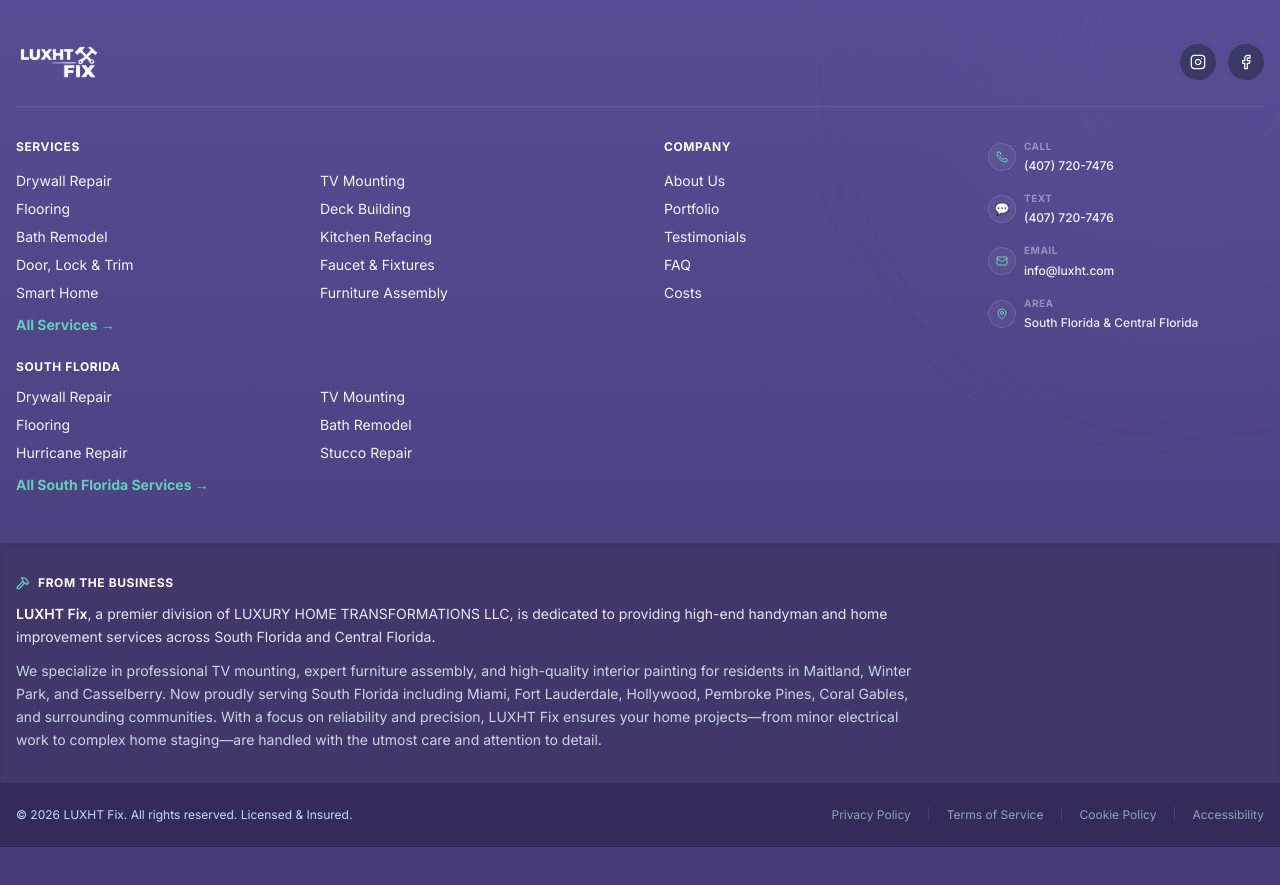
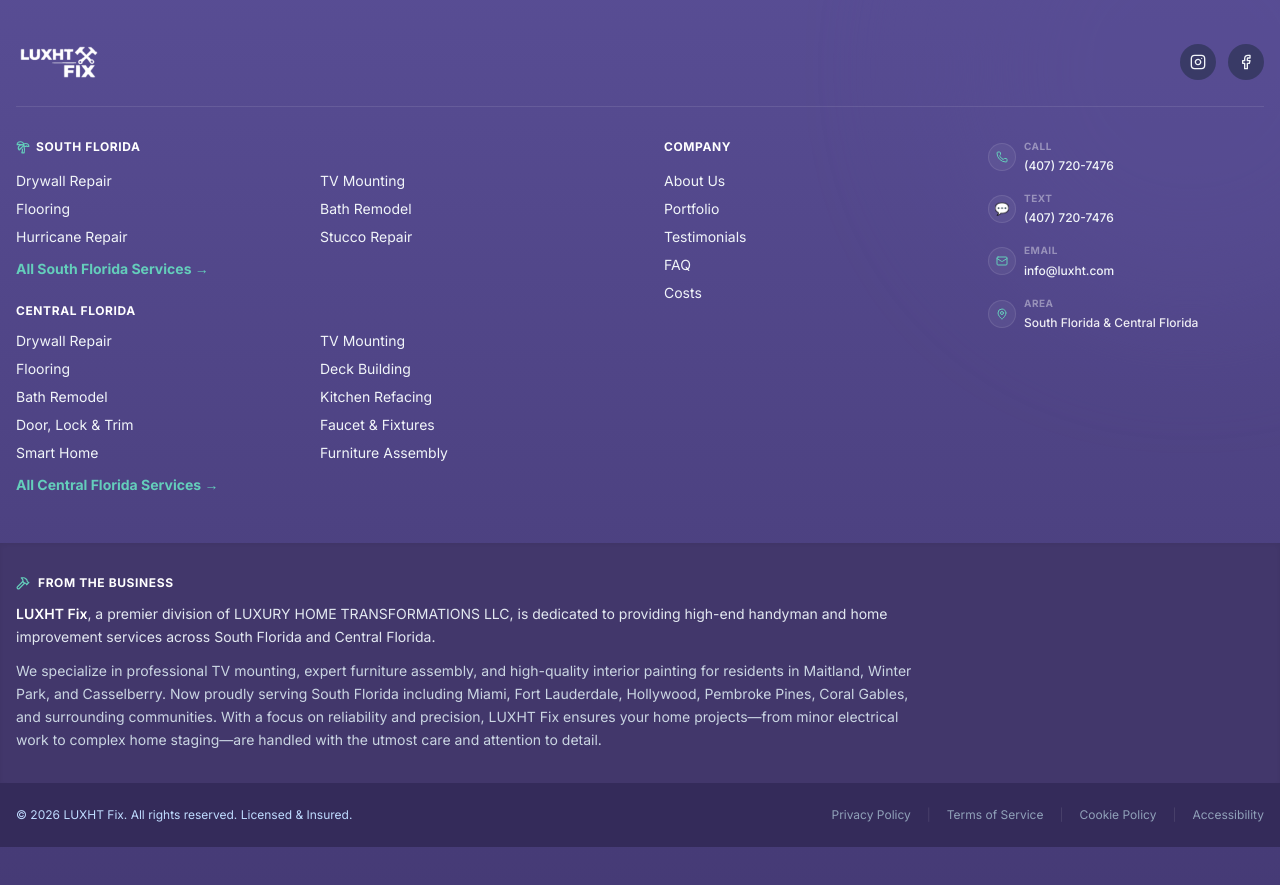
Before and after one commit to lux-ht/luxht-fix-website, a Next.js app: page / in a window 1280 px wide. Shown: the part 4200-5085 px from the top of the page. Built offline with nearby package versions, Linux system fonts and the light colour scheme; no server answers.

Commit message:
Miami midified version may 11

```diff
--- a/app/page.tsx
+++ b/app/page.tsx
@@ -116,7 +116,7 @@
                         {/* Integrated Gallery */}
                         <DrywallGallery />
 
-                        <Link href="/drywall-orlando/" className="btn-gradient-glass btn-gradient-shimmer w-full justify-center text-sm">
+                        <Link href="/drywall-miami/" className="btn-gradient-glass btn-gradient-shimmer w-full justify-center text-sm">
                             Fix My Drywall <ArrowRight size={16} />
                         </Link>
                     </div>
@@ -143,7 +143,7 @@
                                     </li>
                                 ))}
                             </ul>
-                            <Link href="/drywall-orlando/" className="btn-gradient-glass btn-gradient-shimmer">
+                            <Link href="/drywall-miami/" className="btn-gradient-glass btn-gradient-shimmer">
                                 Fix My Drywall <ArrowRight size={18} />
                             </Link>
                         </div>
--- a/components/Footer.tsx
+++ b/components/Footer.tsx
@@ -1,5 +1,5 @@
 import Link from 'next/link';
-import { Facebook, Instagram, Twitter, MapPin, Phone, Mail, Hammer } from 'lucide-react';
+import { Facebook, Instagram, Twitter, MapPin, Phone, Mail, Hammer, Palmtree } from 'lucide-react';
 
 export default function Footer() {
     return (
@@ -26,7 +26,20 @@
                 <div className="grid grid-cols-2 md:grid-cols-4 gap-6 md:gap-12">
                     {/* Services Column - 1 col on mobile, 2 on desktop */}
                     <div className="col-span-1 md:col-span-2">
-                        <h3 className="font-bold text-white mb-4 uppercase tracking-wider text-xs">Services</h3>
+                        <h3 className="font-bold text-white mb-4 uppercase tracking-wider text-xs flex items-center gap-1.5">
+                            <Palmtree size={14} className="text-[#64CEBB]" /> South Florida
+                        </h3>
+                        <ul className="grid grid-cols-2 gap-x-2 gap-y-2 text-xs md:text-sm">
+                            <li><Link href="/drywall-miami/" className="hover:text-[#64CEBB] transition-colors">Drywall Repair</Link></li>
+                            <li><Link href="/tv-mounting-miami/" className="hover:text-[#64CEBB] transition-colors">TV Mounting</Link></li>
+                            <li><Link href="/flooring-installation-miami/" className="hover:text-[#64CEBB] transition-colors">Flooring</Link></li>
+                            <li><Link href="/bath-remodel-miami/" className="hover:text-[#64CEBB] transition-colors">Bath Remodel</Link></li>
+                            <li><Link href="/hurricane-damage-repair-miami/" className="hover:text-[#64CEBB] transition-colors">Hurricane Repair</Link></li>
+                            <li><Link href="/stucco-repair-miami/" className="hover:text-[#64CEBB] transition-colors">Stucco Repair</Link></li>
+                            <li className="col-span-2 mt-1"><Link href="/south-florida/" className="font-bold text-[#64CEBB] hover:text-white transition-colors">All South Florida Services →</Link></li>
+                        </ul>
+
+                        <h3 className="font-bold text-white mt-6 mb-3 uppercase tracking-wider text-xs">Central Florida</h3>
                         <ul className="grid grid-cols-2 gap-x-2 gap-y-2 text-xs md:text-sm">
                             <li><Link href="/drywall-orlando/" className="hover:text-[#64CEBB] transition-colors">Drywall Repair</Link></li>
                             <li><Link href="/tv-mounting-orlando/" className="hover:text-[#64CEBB] transition-colors">TV Mounting</Link></li>
@@ -38,17 +51,7 @@
                             <li><Link href="/faucet-fixtures-orlando/" className="hover:text-[#64CEBB] transition-colors">Faucet & Fixtures</Link></li>
                             <li><Link href="/smart-home-installation-orlando/" className="hover:text-[#64CEBB] transition-colors">Smart Home</Link></li>
                             <li><Link href="/furniture-assembly-orlando/" className="hover:text-[#64CEBB] transition-colors">Furniture Assembly</Link></li>
-                            <li className="col-span-2 mt-1"><Link href="/services/" className="font-bold text-[#64CEBB] hover:text-white transition-colors">All Services →</Link></li>
-                        </ul>
-                        <h3 className="font-bold text-white mt-6 mb-3 uppercase tracking-wider text-xs">South Florida</h3>
-                        <ul className="grid grid-cols-2 gap-x-2 gap-y-2 text-xs md:text-sm">
-                            <li><Link href="/drywall-miami/" className="hover:text-[#64CEBB] transition-colors">Drywall Repair</Link></li>
-                            <li><Link href="/tv-mounting-miami/" className="hover:text-[#64CEBB] transition-colors">TV Mounting</Link></li>
-                            <li><Link href="/flooring-installation-miami/" className="hover:text-[#64CEBB] transition-colors">Flooring</Link></li>
-                            <li><Link href="/bath-remodel-miami/" className="hover:text-[#64CEBB] transition-colors">Bath Remodel</Link></li>
-                            <li><Link href="/hurricane-damage-repair-miami/" className="hover:text-[#64CEBB] transition-colors">Hurricane Repair</Link></li>
-                            <li><Link href="/stucco-repair-miami/" className="hover:text-[#64CEBB] transition-colors">Stucco Repair</Link></li>
-                            <li className="col-span-2 mt-1"><Link href="/south-florida/" className="font-bold text-[#64CEBB] hover:text-white transition-colors">All South Florida Services →</Link></li>
+                            <li className="col-span-2 mt-1"><Link href="/services/" className="font-bold text-[#64CEBB] hover:text-white transition-colors">All Central Florida Services →</Link></li>
                         </ul>
                     </div>
 
--- a/components/Navbar.tsx
+++ b/components/Navbar.tsx
@@ -3,7 +3,7 @@
 import React, { useState, useEffect } from 'react';
 import Link from 'next/link';
 import { usePathname } from 'next/navigation';
-import { Menu, X, ChevronDown, Phone, PhoneCall, ExternalLink } from 'lucide-react';
+import { Menu, X, ChevronDown, Phone, PhoneCall, ExternalLink, Palmtree } from 'lucide-react';
 import clsx from 'clsx';
 import { useModal } from '@/context/ModalContext';
 
@@ -98,7 +98,9 @@
                             <div className="absolute -top-2 left-1/2 -translate-x-1/2 w-4 h-4 bg-white transform rotate-45 border-t border-l border-slate-100"></div>
 
                             <div>
-                                <h3 className="text-xs font-bold text-[#584D94] uppercase tracking-wider mb-4 border-b border-[#584D94]/20 pb-2">South Florida ✨</h3>
+                                <h3 className="text-xs font-bold text-[#584D94] uppercase tracking-wider mb-4 border-b border-[#584D94]/20 pb-2 flex items-center gap-1.5">
+                                    <Palmtree size={16} className="text-[#64CEBB]" /> South Florida
+                                </h3>
                                 <ul className="space-y-3">
                                     <li>
                                         <Link href="/drywall-miami/" className="block font-semibold text-[#584D94] hover:text-[#64CEBB] transition-colors">
@@ -241,18 +243,31 @@
                         >
                             Services <ChevronDown size={16} className={clsx("transition-transform", isServicesOpen ? "rotate-180" : "")} />
                         </button>
-                        <div className={clsx("space-y-3 pl-4 border-l-2 border-slate-100 ml-1 overflow-hidden transition-all", isServicesOpen ? "max-h-[500px] mt-2" : "max-h-0")}>
-                            <Link href="/drywall-orlando/" className="block text-[#584D94] font-medium" onClick={() => setIsOpen(false)}>Drywall Repair</Link>
-                            <Link href="/door-lock-trim-orlando/" className="block text-slate-600" onClick={() => setIsOpen(false)}>Door, Lock & Trim</Link>
-                            <Link href="/faucet-fixtures-orlando/" className="block text-slate-600" onClick={() => setIsOpen(false)}>Faucet & Fixtures</Link>
-                            <Link href="/tv-mounting-orlando/" className="block text-slate-600" onClick={() => setIsOpen(false)}>TV Mounting</Link>
-                            <Link href="/furniture-assembly-orlando/" className="block text-slate-600" onClick={() => setIsOpen(false)}>Furniture Assembly</Link>
-                            <Link href="/smart-home-installation-orlando/" className="block text-slate-600" onClick={() => setIsOpen(false)}>Smart Home</Link>
-                            <Link href="/flooring-installation-orlando/" className="block text-slate-600" onClick={() => setIsOpen(false)}>Flooring Installation</Link>
-                            <Link href="/deck-building-orlando/" className="block text-slate-600" onClick={() => setIsOpen(false)}>Deck Building</Link>
-                            <Link href="/kitchen-refacing-orlando/" className="block text-slate-600" onClick={() => setIsOpen(false)}>Kitchen Refacing</Link>
-                            <Link href="/bath-remodel-orlando/" className="block text-slate-600" onClick={() => setIsOpen(false)}>Bath Remodel</Link>
-                            <Link href="/services/" className="block text-[#64CEBB] font-bold mt-2" onClick={() => setIsOpen(false)}>View All Services</Link>
+                        <div className={clsx("space-y-4 pl-4 border-l-2 border-slate-100 ml-1 overflow-hidden transition-all", isServicesOpen ? "max-h-[800px] mt-2 pb-2" : "max-h-0")}>
+                            <div>
+                                <h4 className="text-xs font-bold text-[#584D94] uppercase tracking-wider mb-2 flex items-center gap-1.5">
+                                    <Palmtree size={14} className="text-[#64CEBB]" /> South Florida
+                                </h4>
+                                <div className="space-y-2 pl-2">
+                                    <Link href="/drywall-miami/" className="block text-[#584D94] font-medium" onClick={() => setIsOpen(false)}>Drywall Repair</Link>
+                                    <Link href="/hurricane-damage-repair-miami/" className="block text-slate-600" onClick={() => setIsOpen(false)}>Hurricane Repair</Link>
+                                    <Link href="/tv-mounting-miami/" className="block text-slate-600" onClick={() => setIsOpen(false)}>TV Mounting</Link>
+                                    <Link href="/flooring-installation-miami/" className="block text-slate-600" onClick={() => setIsOpen(false)}>Flooring</Link>
+                                    <Link href="/bath-remodel-miami/" className="block text-slate-600" onClick={() => setIsOpen(false)}>Bath Remodel</Link>
+                                    <Link href="/south-florida/" className="block text-[#64CEBB] font-bold text-sm" onClick={() => setIsOpen(false)}>All South FL Services →</Link>
+                                </div>
+                            </div>
+                            <div>
+                                <h4 className="text-xs font-bold text-slate-400 uppercase tracking-wider mb-2">Central Florida</h4>
+                                <div className="space-y-2 pl-2">
+                                    <Link href="/drywall-orlando/" className="block text-slate-600" onClick={() => setIsOpen(false)}>Drywall Repair</Link>
+                                    <Link href="/door-lock-trim-orlando/" className="block text-slate-600" onClick={() => setIsOpen(false)}>Door, Lock & Trim</Link>
+                                    <Link href="/faucet-fixtures-orlando/" className="block text-slate-600" onClick={() => setIsOpen(false)}>Faucet & Fixtures</Link>
+                                    <Link href="/tv-mounting-orlando/" className="block text-slate-600" onClick={() => setIsOpen(false)}>TV Mounting</Link>
+                                    <Link href="/furniture-assembly-orlando/" className="block text-slate-600" onClick={() => setIsOpen(false)}>Furniture Assembly</Link>
+                                    <Link href="/services/" className="block text-[#64CEBB] font-bold text-sm" onClick={() => setIsOpen(false)}>All Central FL Services →</Link>
+                                </div>
+                            </div>
                         </div>
                     </div>
 
```
